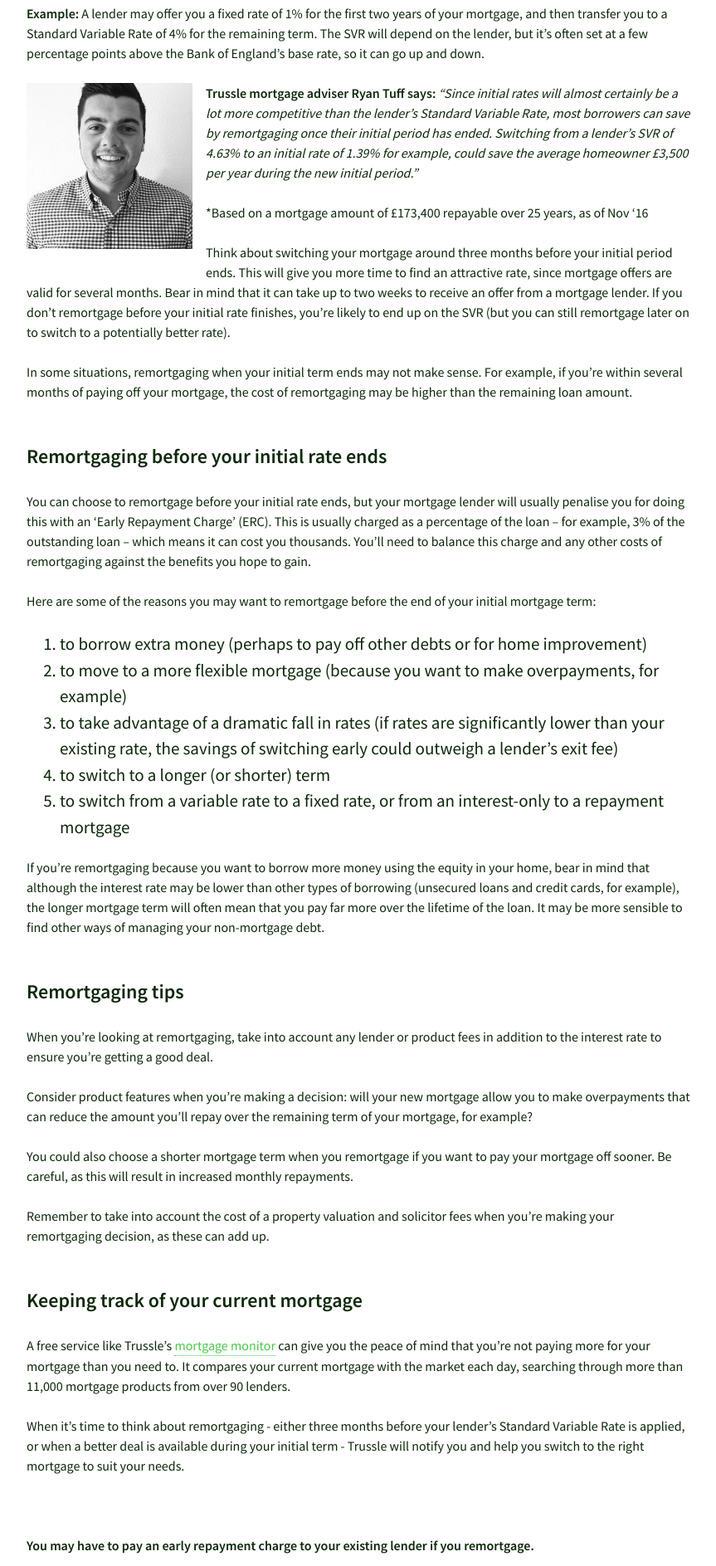
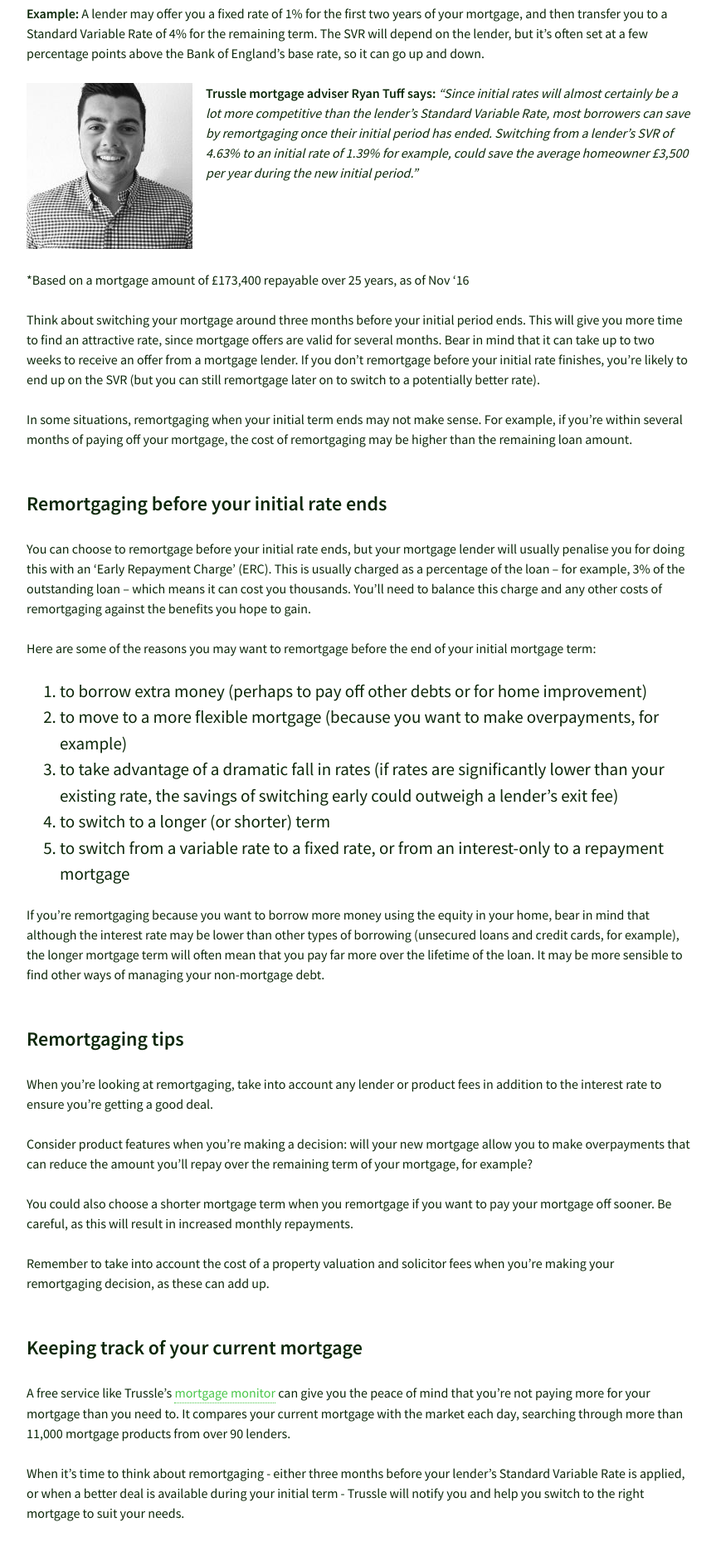
Before and after one commit to olitrussle/blog, a Jekyll site: the page built from preview/2016-11-29-when-to-remortgage-and-when-not-to.md, in a window 1280 px wide. Shown: the part 1376-3263 px from the top of the page at 83% size, without its empty margins (208-1071 px from the left). Built offline with Jekyll 4.4.1, drawn with Linux system fonts in a browser that asks for light colours.

Commit message:
Updated 2016-11-29-when-to-remortgage-and-when-not-to.md

```diff
--- a/preview/2016-11-29-when-to-remortgage-and-when-not-to.md
+++ b/preview/2016-11-29-when-to-remortgage-and-when-not-to.md
@@ -26,8 +26,7 @@ When you reach the end of your initial rate, most lenders will move you onto the
 {% include image/left.html filename="ryan.jpg" alt="Ryan Tuff" %}
 
 **Trussle mortgage adviser Ryan Tuff says:** _“Since initial rates will almost certainly be a lot more competitive than the lender’s Standard Variable Rate, most borrowers can save by remortgaging once their initial period has ended. Switching from a lender’s SVR of 4.63% to an initial rate of 1.39% for example, could save the average homeowner £3,500 per year during the new initial period.”_
-
-*Based on a mortgage amount of £173,400 repayable over 25 years, as of Nov ‘16
+<br style="clear: left;" />*Based on a mortgage amount of £173,400 repayable over 25 years, as of Nov ‘16
 
 Think about switching your mortgage around three months before your initial period ends. This will give you more time to find an attractive rate, since mortgage offers are valid for several months. Bear in mind that it can take up to two weeks to receive an offer from a mortgage lender. If you don’t remortgage before your initial rate finishes, you’re likely to end up on the SVR (but you can still remortgage later on to switch to a potentially better rate).
 
@@ -64,7 +63,6 @@ A free service like Trussle’s [mortgage monitor](http://trussle.com/remortgage
 When it’s time to think about remortgaging - either three months before your lender’s Standard Variable Rate is applied, or when a better deal is available during your initial term - Trussle will notify you and help you switch to the right mortgage to suit your needs.
 
 <br/>
-
 **You may have to pay an early repayment charge to your existing lender if you remortgage.**
 
 **Your home may be repossessed if you don't keep up repayments on your mortgage.**
```
